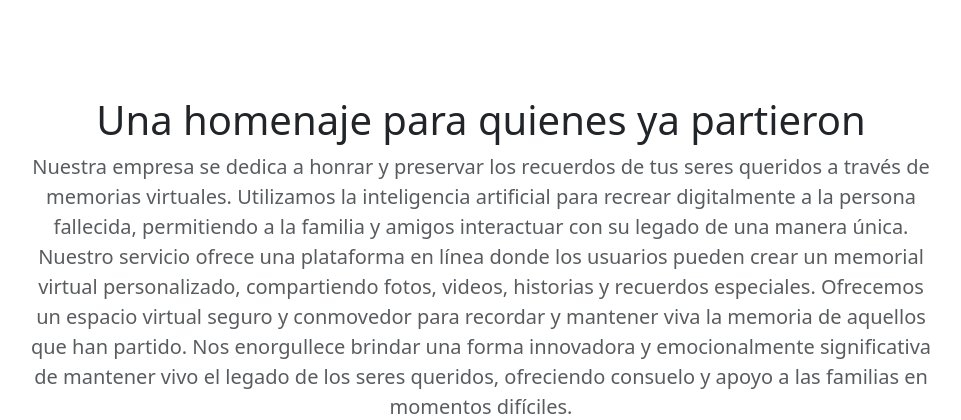
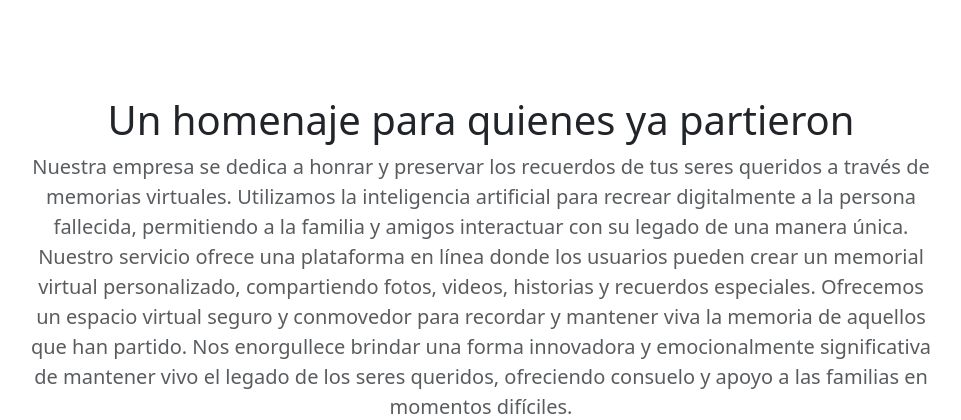
Before and after one commit to rodgonzalezv/memor.ia, a Django app: page / in a window 1280 px wide. Shown: the part 950-1370 px from the top of the page, without its empty margins (159-1120 px from the left). Run offline with Django 5.2, Linux system fonts and the light colour scheme; some libraries are stand-ins or nearby versions.

Commit message:
nuevo test

```diff
--- a/templates/web_inicio.html
+++ b/templates/web_inicio.html
@@ -42,7 +42,7 @@
     <section class="py-5 text-center container">
         <div class="row py-lg-5">
             <div class="col-10 mx-auto">
-                <h1 class="fw-light">Una homenaje para quienes ya partieron</h1>
+                <h1 class="fw-light">Un homenaje para quienes ya partieron</h1>
                 <p class="lead text-body-secondary">Nuestra empresa se dedica a honrar y preservar los recuerdos de tus seres queridos a través de memorias virtuales. Utilizamos la inteligencia artificial para recrear digitalmente a la persona fallecida, permitiendo a la familia y amigos interactuar con su legado de una manera única. Nuestro servicio ofrece una plataforma en línea donde los usuarios pueden crear un memorial virtual personalizado, compartiendo fotos, videos, historias y recuerdos especiales. Ofrecemos un espacio virtual seguro y conmovedor para recordar y mantener viva la memoria de aquellos que han partido. Nos enorgullece brindar una forma innovadora y emocionalmente significativa de mantener vivo el legado de los seres queridos, ofreciendo consuelo y apoyo a las familias en momentos difíciles.</p>
                 <p>
                     <button type="button" class="btn btn-primary" data-bs-toggle="modal" data-bs-target="#modalSaberMas">
```
